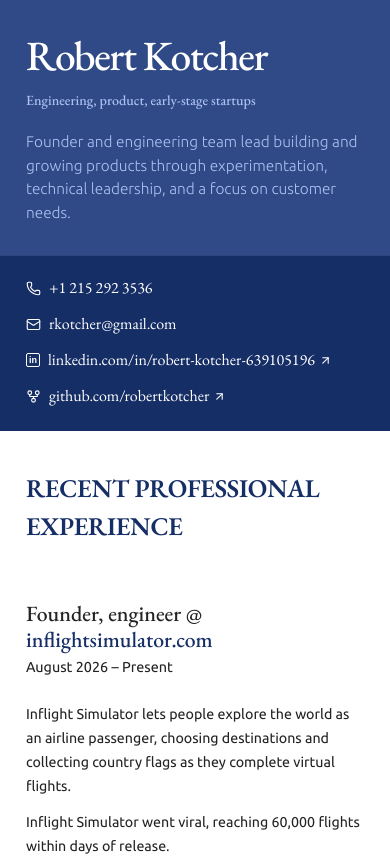
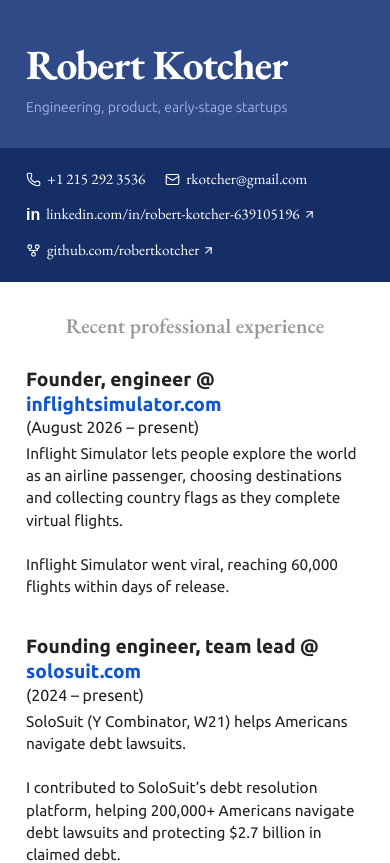
Before and after one commit to robertkotcher/robertkotcher.com, a Next.js app: page / in a window 390 px wide. Shown: the top 863 px of the page. Built offline with nearby package versions, Linux system fonts and the light colour scheme.

Commit message:
Match resume PDF typography and text alignment

```diff
--- a/app/globals.css
+++ b/app/globals.css
@@ -5,436 +5,69 @@
   --navy-soft: #304a87;
   --periwinkle: #acc1f3;
   --ink: #232323;
-  --paper: #ffffff;
+  --paper: #fff;
   --canvas: #eef1f5;
   --line: #dbe1ec;
-  --link: #224ea3;
+  --link: #1155cc;
 }
 
-* {
-  box-sizing: border-box;
-}
-
-html {
-  background: var(--canvas);
-}
-
-body {
-  background: var(--canvas);
-  color: var(--ink);
-  font-family: var(--font-ubuntu), Arial, sans-serif;
-  margin: 0;
-}
-
-a {
-  color: inherit;
-}
-
-.resume-shell {
-  min-height: 100vh;
-  padding: clamp(0px, 4vw, 58px) 20px;
-}
-
-.resume {
-  background: var(--paper);
-  box-shadow: 0 22px 70px rgba(15, 31, 69, 0.12);
-  margin: 0 auto;
-  max-width: 1080px;
-  overflow: hidden;
-}
-
-.resume-header {
-  background: var(--navy-soft);
-  color: var(--paper);
-  display: grid;
-  grid-template-columns: minmax(0, 52%) minmax(0, 48%);
-}
-
-.identity,
-.summary {
-  min-height: 178px;
-  padding: 40px 44px 34px;
-}
-
-.identity {
-  align-items: flex-start;
-  display: flex;
-  flex-direction: column;
-  justify-content: center;
-  padding-right: 20px;
-}
-
-.identity h1 {
-  font-family: var(--font-garamond), Georgia, serif;
-  font-size: clamp(2.6rem, 5.2vw, 4rem);
-  font-weight: 500;
-  letter-spacing: -0.035em;
-  line-height: 1.05;
-  margin: 0;
-}
-
-.identity p {
-  color: var(--periwinkle);
-  font-family: var(--font-garamond), Georgia, serif;
-  font-size: clamp(0.75rem, 3.6vw, 1.35rem);
-  font-weight: 500;
-  line-height: 1.15;
-  margin: 14px 0 0;
-  white-space: nowrap;
-}
-
-.summary {
-  align-items: center;
-  display: flex;
-  padding-left: 24px;
-}
-
-.summary p {
-  color: var(--periwinkle);
-  font-size: 1.05rem;
-  font-weight: 300;
-  line-height: 1.65;
-  margin: 0;
-  max-width: 35rem;
-}
-
-.contact-bar {
-  background: var(--navy);
-  border-top: 1px solid rgba(172, 193, 243, 0.16);
-  display: flex;
-  flex-wrap: wrap;
-  font-style: normal;
-  gap: 10px 30px;
-  grid-column: 1 / -1;
-  padding: 18px 44px 21px;
-}
-
-.contact-bar a {
-  align-items: center;
-  color: var(--paper);
-  display: inline-flex;
-  font-family: var(--font-garamond), Georgia, serif;
-  font-size: 1rem;
-  gap: 8px;
-  text-decoration-color: rgba(255, 255, 255, 0.38);
-  text-decoration-thickness: 1px;
-  text-underline-offset: 0.2em;
-}
-
-.contact-bar a:hover,
-.contact-bar a:focus-visible {
-  color: var(--periwinkle);
-  text-decoration-color: currentColor;
-}
-
-.external-icon {
-  margin-left: -4px;
-}
-
-.linkedin-mark {
-  border: 1px solid currentColor;
-  border-radius: 2px;
-  font-family: Arial, sans-serif;
-  font-size: 9px;
-  font-weight: 700;
-  height: 14px;
-  line-height: 13px;
-  text-align: center;
-  width: 14px;
-}
-
-.resume-body {
-  display: grid;
-  grid-template-columns: minmax(260px, 31.8%) minmax(0, 68.2%);
-}
-
-.sidebar {
-  padding: 46px 44px 54px;
-}
-
-.experience {
-  padding: 46px 44px 54px 24px;
-}
-
-.sidebar section + section {
-  margin-top: 42px;
-}
-
-.sidebar h2 {
-  color: var(--navy);
-  font-family: var(--font-garamond), Georgia, serif;
-  font-size: 1.6rem;
-  font-weight: 600;
-  line-height: 1.1;
-  margin: 0 0 20px;
-}
-
-.compact-item + .compact-item {
-  margin-top: 20px;
-}
-
-.compact-item h3 {
-  font-size: 0.94rem;
-  font-weight: 700;
-  line-height: 1.45;
-  margin: 0;
-}
-
-.compact-item p {
-  font-size: 0.9rem;
-  line-height: 1.55;
-  margin: 3px 0 0;
-}
-
-.sidebar-link {
-  color: var(--link);
-  font-size: 0.9rem;
-  font-weight: 700;
-  line-height: 1.45;
-  text-decoration: underline;
-  text-decoration-color: currentColor;
-  text-decoration-thickness: 1px;
-  text-underline-offset: 0.18em;
-}
-
-.project-title-link {
-  align-items: center;
-  display: inline-flex;
-  gap: 4px;
-}
-
-.sidebar-link:hover,
-.sidebar-link:focus-visible {
-  color: var(--navy);
-}
-
-.sidebar-link svg {
-  color: var(--link);
-  flex: 0 0 auto;
-  transition: transform 160ms ease;
-}
-
-.sidebar-link:hover svg,
-.sidebar-link:focus-visible svg {
-  transform: translate(2px, -2px);
-}
-
-.research-list {
-  display: grid;
-  gap: 18px;
-}
-
-.research-item {
-  display: grid;
-  gap: 3px 8px;
-  grid-template-columns: minmax(0, 1fr) auto;
-}
-
-.research-item > span {
-  font-weight: 700;
-}
-
-.research-item small {
-  color: #616775;
-  font-size: 0.76rem;
-  grid-column: 1;
-}
-
-.research-item svg {
-  grid-column: 2;
-  grid-row: 1;
-  margin-top: 3px;
-}
-
-.research-item:hover > span,
-.research-item:focus-visible > span {
-  color: inherit;
-}
-
-.experience > h2 {
-  color: var(--navy);
-  font-family: var(--font-garamond), Georgia, serif;
-  font-size: 1.6rem;
-  font-weight: 600;
-  letter-spacing: -0.01em;
-  margin: 0 0 54px;
-  text-transform: uppercase;
-}
-
-.role {
-  padding-bottom: 48px;
-}
-
-.role + .role {
-  padding-top: 0;
-}
-
-.role-last {
-  border-bottom: 0;
-  padding-bottom: 0;
-}
-
-.role-heading {
-  margin-bottom: 26px;
-  text-align: center;
-}
-
-.role-heading h3 {
-  font-family: var(--font-garamond), Georgia, serif;
-  font-size: 1.36rem;
-  font-weight: 500;
-  line-height: 1.2;
-  margin: 0;
-}
-
-.role-heading h3 a {
-  color: var(--navy);
-  text-decoration-color: rgba(22, 46, 102, 0.34);
-  text-decoration-thickness: 1px;
-  text-underline-offset: 0.18em;
-}
-
-.role-heading h3 a:hover,
-.role-heading h3 a:focus-visible {
-  color: var(--link);
-  text-decoration-color: currentColor;
-}
-
-.role-heading > p {
-  color: var(--ink);
-  font-size: 0.9rem;
-  line-height: 1.4;
-  margin: 5px 0 0;
-}
-
-.role > p {
-  font-size: 0.89rem;
-  line-height: 1.68;
-  margin: 0;
-}
-
-.role > p + p {
-  margin-top: 12px;
-}
-
-a:focus-visible {
-  border-radius: 2px;
-  outline: 3px solid #86a6ef;
-  outline-offset: 3px;
-}
-
-@media (max-width: 980px) {
-  .resume-header {
-    grid-template-columns: 1fr;
-  }
-
-  .identity {
-    min-height: auto;
-    padding-bottom: 20px;
-  }
-
-  .summary {
-    min-height: auto;
-    padding-top: 0;
-    padding-left: 44px;
-  }
-}
+* { box-sizing: border-box; }
+html, body { background: var(--canvas); }
+body { color: var(--ink); font-family: var(--font-ubuntu), Arial, sans-serif; margin: 0; }
+a { color: var(--link); text-underline-offset: 0.12em; }
+.resume-shell { min-height: 100vh; padding: 38px 20px; }
+.resume { background: var(--paper); box-shadow: 0 22px 70px rgba(15,31,69,.12); margin: 0 auto; max-width: 1080px; overflow: hidden; }
+.resume-header { background: var(--navy-soft); color: var(--paper); }
+.identity { padding: 76px 54px 48px; }
+.identity h1 { font-family: var(--font-garamond), Georgia, serif; font-size: clamp(2.6rem, 6vw, 4rem); font-weight: 700; letter-spacing: -.025em; line-height: 1.1; margin: 0; }
+.identity p { color: var(--periwinkle); font-size: clamp(.75rem, 3.6vw, 1.35rem); font-weight: 300; line-height: 1.3; margin: 10px 0 0; white-space: nowrap; }
+.contact-bar { background: var(--navy); display: flex; flex-wrap: wrap; align-items: center; font-style: normal; gap: 12px 24px; padding: 24px 54px; }
+.contact-bar a { align-items: center; color: white; display: inline-flex; font-family: var(--font-garamond), Georgia, serif; font-size: .95rem; gap: 6px; text-decoration: none; }
+.contact-bar a:hover { text-decoration: underline; }
+.external-icon { margin-left: -3px; }
+.linkedin-mark { font-family: Arial,sans-serif; font-size: 16px; font-weight: 700; }
+.resume-body { display: grid; grid-template-columns: 31.8% minmax(0,68.2%); padding: 36px 54px 80px; gap: 0; }
+.sidebar { padding: 0 28px 0 0; }
+.experience { padding: 0; }
+.sidebar h2, .experience > h2 { color: #999; font-family: var(--font-garamond), Georgia, serif; font-size: 1.3rem; font-weight: 600; line-height: 1.2; text-align: center; margin: 0 0 28px; }
+.sidebar section + section { margin-top: 78px; }
+.compact-item + .compact-item { margin-top: 18px; }
+.compact-item h3, .compact-item p { font-size: .96rem; line-height: 1.4; margin: 0; }
+.compact-item h3 { font-weight: 700; }
+.sidebar-link { font-size: .96rem; line-height: 1.4; font-weight: 400; }
+.project-title-link { display: inline-flex; gap: 4px; align-items: center; color: var(--ink); font-weight: 700; }
+.sidebar-link svg { flex: 0 0 auto; }
+.research-list { display: grid; gap: 26px; }
+.research-item { display: grid; grid-template-columns: minmax(0,1fr) auto; gap: 3px 4px; }
+.research-item small { color: var(--ink); font-size: .96rem; grid-column: 1; font-weight: 400; }
+.research-item svg { grid-column: 2; grid-row: 1; margin-top: 3px; }
+.role { padding-bottom: 48px; }
+.role-last { padding-bottom: 0; }
+.role-heading { display: flex; flex-wrap: wrap; align-items: baseline; gap: 0 5px; margin-bottom: 4px; text-align: left; }
+.role-heading h3 { font-family: var(--font-ubuntu), Arial,sans-serif; font-size: 1.4rem; font-weight: 700; line-height: 1.3; margin: 0; }
+.role-heading > p { font-size: 1rem; line-height: 1.4; margin: 0; }
+.role > p { font-size: .96rem; line-height: 1.45; margin: 0; }
+.role > p + p { margin-top: 22px; }
+a:focus-visible { border-radius: 2px; outline: 3px solid #86a6ef; outline-offset: 3px; }
 
 @media (max-width: 760px) {
-  .resume-shell {
-    padding: 0;
-  }
-
-  .resume {
-    box-shadow: none;
-  }
-
-  .resume-header,
-  .resume-body {
-    grid-template-columns: 1fr;
-  }
-
-  .identity,
-  .summary,
-  .sidebar {
-    padding-left: 26px;
-    padding-right: 26px;
-  }
-
-  .experience {
-    padding-left: 26px;
-    padding-right: 26px;
-  }
-
-  .identity {
-    min-height: auto;
-    padding-bottom: 22px;
-    padding-top: 34px;
-  }
-
-  .summary {
-    min-height: auto;
-    padding-bottom: 30px;
-    padding-top: 0;
-  }
-
-  .summary p {
-    font-size: 0.96rem;
-    line-height: 1.55;
-  }
-
-  .contact-bar {
-    flex-direction: column;
-    gap: 12px;
-    padding: 20px 26px 23px;
-  }
-
-  .resume-body {
-    display: flex;
-    flex-direction: column;
-  }
-
-  .experience {
-    order: 1;
-    padding-bottom: 46px;
-    padding-top: 38px;
-  }
-
-  .sidebar {
-    border-right: 0;
-    border-top: 1px solid var(--line);
-    order: 2;
-    padding-bottom: 46px;
-    padding-top: 38px;
-  }
-
-  .role-heading {
-    text-align: left;
-  }
-
-  .role-heading > p {
-    white-space: normal;
-  }
+  .resume-shell { padding: 0; }
+  .resume { box-shadow: none; }
+  .identity { padding: 42px 26px 32px; }
+  .contact-bar { padding: 20px 26px; gap: 12px 20px; }
+  .contact-bar a { overflow-wrap: anywhere; }
+  .resume-body { display: flex; flex-direction: column; padding: 32px 26px 44px; }
+  .experience { order: 1; }
+  .sidebar { order: 2; border-top: 1px solid var(--line); margin-top: 36px; padding: 32px 0 0; }
+  .sidebar section + section { margin-top: 36px; }
+  .role { padding-bottom: 36px; }
+  .role-last { padding-bottom: 0; }
+  .role-heading h3 { font-size: 1.2rem; }
 }
 
 @media print {
-  @page {
-    margin: 0;
-    size: A4;
-  }
-
-  html,
-  body,
-  .resume-shell {
-    background: white;
-  }
-
-  .resume-shell {
-    padding: 0;
-  }
-
-  .resume {
-    box-shadow: none;
-    max-width: none;
-  }
+  @page { margin: 0; size: A4; }
+  html, body, .resume-shell { background: white; }
+  .resume-shell { padding: 0; }
+  .resume { box-shadow: none; max-width: none; }
 }
--- a/app/page.tsx
+++ b/app/page.tsx
@@ -28,14 +28,6 @@ export default function Home() {
           <div className="identity">
             <h1>Robert Kotcher</h1>
             <p>Engineering, product, early-stage startups</p>
-          </div>
-
-          <div className="summary">
-            <p>
-              Founder and engineering team lead building and growing products
-              through experimentation, technical leadership, and a focus on
-              customer needs.
-            </p>
           </div>
 
           <address className="contact-bar">
@@ -151,7 +143,7 @@ export default function Home() {
                     inflightsimulator.com
                   </a>
                 </h3>
-                <p>August 2026 – Present</p>
+                <p>(August 2026 – present)</p>
               </div>
 
               <p>
@@ -177,7 +169,7 @@ export default function Home() {
                     solosuit.com
                   </a>
                 </h3>
-                <p>August 2024 – Present</p>
+                <p>(2024 – present)</p>
               </div>
 
               <p>SoloSuit (Y Combinator, W21) helps Americans navigate debt lawsuits.</p>
@@ -206,7 +198,7 @@ export default function Home() {
             <div className="role">
               <div className="role-heading">
                 <h3>Product R&amp;D @ Codecov</h3>
-                <p>2020 – 2022</p>
+                <p>(2020 – 2022)</p>
               </div>
 
               <p>
@@ -218,7 +210,7 @@ export default function Home() {
             <div className="role">
               <div className="role-heading">
                 <h3>Senior Software Engineer @ SynthesisAI</h3>
-                <p>2020 – 2023</p>
+                <p>(2020 – 2023)</p>
               </div>
               <p>
                 SynthesisAI was building a synthetic data generation platform.
@@ -246,7 +238,7 @@ export default function Home() {
             <div className="role role-last">
               <div className="role-heading">
                 <h3>Software Engineer @ NASA</h3>
-                <p>2013 – 2015</p>
+                <p>(2013 – 2015)</p>
               </div>
               <p>
                 I developed software for an ADS-B sense-and-avoid system that
```
